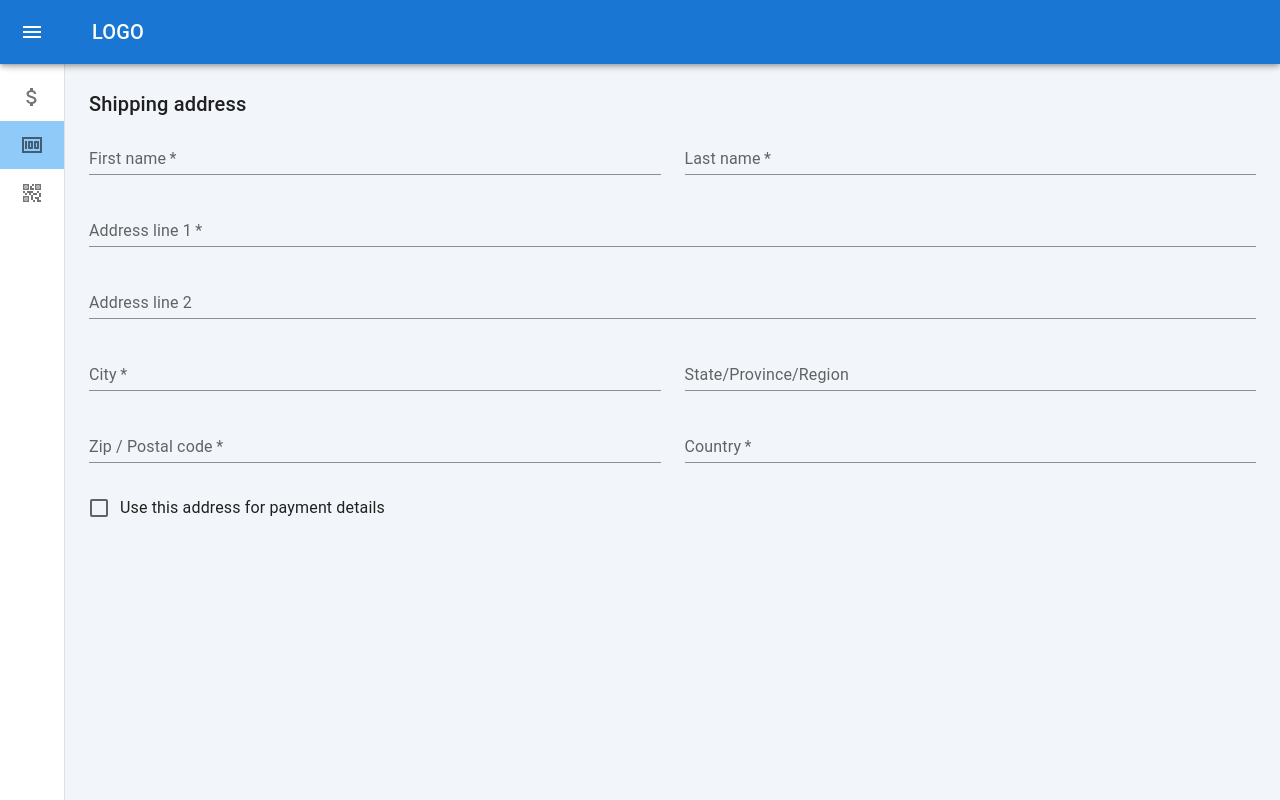
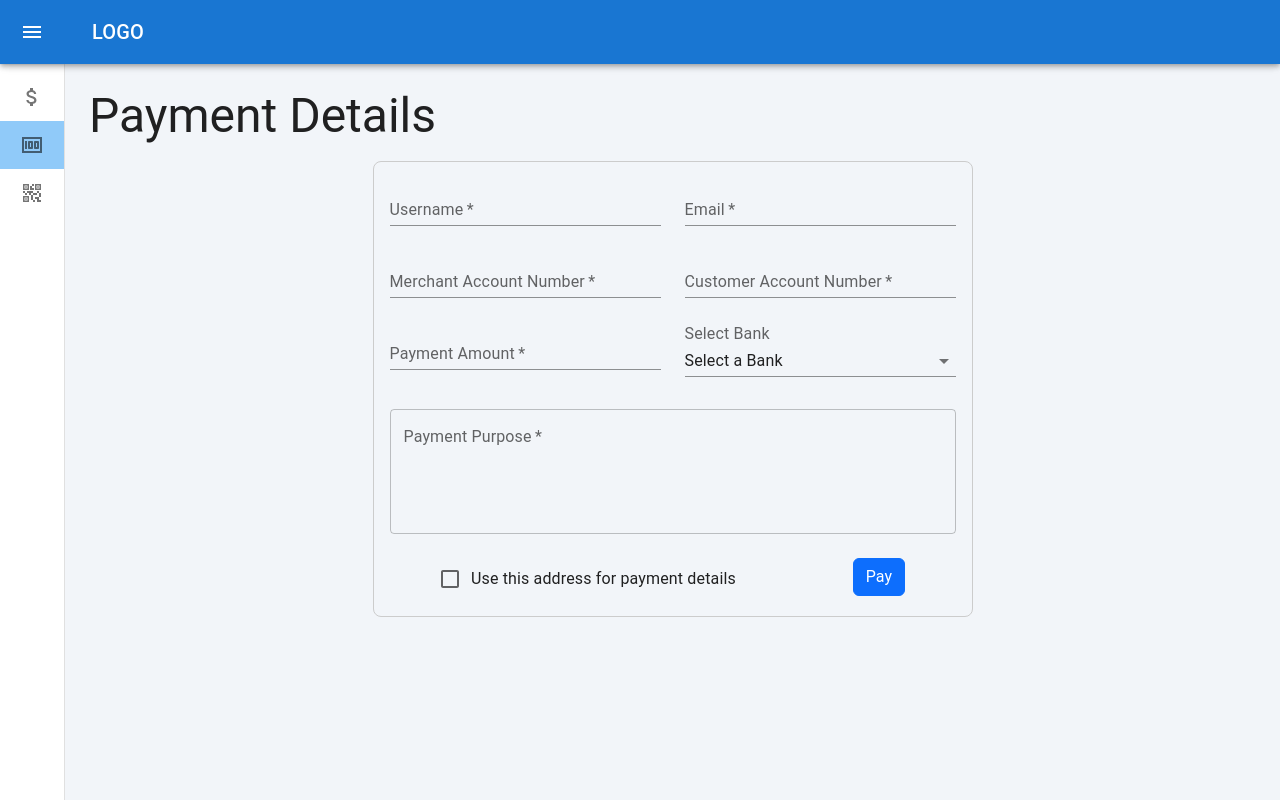
Before and after one commit to ibaddKhan/procom, a React (Vite) app in the folder reactApp/: page /customer/instantpayment in a window 1280 px wide. Built offline with nearby package versions, Linux system fonts and the light colour scheme.

Commit message:
instant payment form done

```diff
--- a/reactApp/package.json
+++ b/reactApp/package.json
@@ -24,7 +24,9 @@
     "react-dom": "^18.2.0",
     "react-router-dom": "^6.22.2",
     "router": "^1.3.8",
-    "styled-components": "^6.1.8"
+    "styled-components": "^6.1.8",
+    "sweetalert2": "^11.10.6",
+    "yup": "^1.4.0"
   },
   "devDependencies": {
     "@types/react": "^18.2.56",
--- a/reactApp/src/components/customers/paymentForm.jsx
+++ b/reactApp/src/components/customers/paymentForm.jsx
@@ -1,109 +1,197 @@
 import * as React from 'react';
+import { useFormik } from 'formik';
+import * as yup from 'yup';
 import Grid from '@mui/material/Grid';
 import Typography from '@mui/material/Typography';
 import TextField from '@mui/material/TextField';
 import FormControlLabel from '@mui/material/FormControlLabel';
 import Checkbox from '@mui/material/Checkbox';
+import MenuItem from '@mui/material/MenuItem';
+import Select from '@mui/material/Select';
+import InputLabel from '@mui/material/InputLabel';
+import TextareaAutosize from '@mui/material/TextareaAutosize';
+import Swal from 'sweetalert2';
+import 'sweetalert2/dist/sweetalert2.min.css';
+import { Button } from 'react-bootstrap';
+
+const validationSchema = yup.object({
+    username: yup.string().required('Username is required'),
+    email: yup.string().email('Invalid email address').required('Email is required'),
+    merchantAccountNo: yup.string().required('Merchant account number is required'),
+    customerAccountNo: yup.string().required('Customer account number is required'),
+    paymentAmount: yup.number().required('Payment amount is required'),
+    bank: yup.string().required('Select a bank'),
+    paymentPurpose: yup.string().required('Payment purpose is required'),
+});
 
 export default function InstantPaymentForm() {
+    const formik = useFormik({
+        initialValues: {
+            username: '',
+            email: '',
+            merchantAccountNo: '',
+            customerAccountNo: '',
+            paymentAmount: '',
+            bank: '',
+            paymentPurpose: '',
+            saveAddress: false,
+        },
+        validationSchema: validationSchema,
+        onSubmit: async (values) => {
+            console.log('Form submitted with values:', values);
+
+            await Swal.fire({
+                position: "center",
+                icon: "success",
+                title: "Success",
+                showConfirmButton: false,
+                timer: 1500
+            });
+        },
+    });
+
     return (
         <React.Fragment>
-            <Typography variant="h6" gutterBottom>
-                Shipping address
+            <Typography variant="h3" className='font-weight-bold' gutterBottom>
+                Payment Details
             </Typography>
+            <form
+                onSubmit={(e) => {
+                    e.preventDefault();
+                    formik.handleSubmit();
+                }}
+                style={{ maxWidth: '600px', margin: 'auto', border: '1px solid #ccc', padding: '16px', borderRadius: '8px' }}
+            >
                 <Grid container spacing={3}>
                     <Grid item xs={12} sm={6}>
                         <TextField
                             required
-                        id="firstName"
-                        name="firstName"
-                        label="First name"
+                            id="username"
+                            name="username"
+                            label="Username"
                             fullWidth
-                        autoComplete="given-name"
                             variant="standard"
+                            value={formik.values.username}
+                            onChange={formik.handleChange}
+                            error={formik.touched.username && Boolean(formik.errors.username)}
+                            helperText={formik.touched.username && formik.errors.username}
                         />
                     </Grid>
+
                     <Grid item xs={12} sm={6}>
                         <TextField
                             required
-                        id="lastName"
-                        name="lastName"
-                        label="Last name"
+                            id="email"
+                            name="email"
+                            label="Email"
                             fullWidth
-                        autoComplete="family-name"
                             variant="standard"
+                            value={formik.values.email}
+                            onChange={formik.handleChange}
+                            error={formik.touched.email && Boolean(formik.errors.email)}
+                            helperText={formik.touched.email && formik.errors.email}
                         />
+                    </Grid>
+
+                    <Grid item xs={12} sm={6}>
+                        <TextField
+                            required
+                            id="merchantAccountNo"
+                            name="merchantAccountNo"
+                            label="Merchant Account Number"
+                            fullWidth
+                            variant="standard"
+                            value={formik.values.merchantAccountNo}
+                            onChange={formik.handleChange}
+                            error={formik.touched.merchantAccountNo && Boolean(formik.errors.merchantAccountNo)}
+                            helperText={formik.touched.merchantAccountNo && formik.errors.merchantAccountNo}
+                        />
+                    </Grid>
+
+                    <Grid item xs={12} sm={6}>
+                        <TextField
+                            required
+                            id="customerAccountNo"
+                            name="customerAccountNo"
+                            label="Customer Account Number"
+                            fullWidth
+                            variant="standard"
+                            value={formik.values.customerAccountNo}
+                            onChange={formik.handleChange}
+                            error={formik.touched.customerAccountNo && Boolean(formik.errors.customerAccountNo)}
+                            helperText={formik.touched.customerAccountNo && formik.errors.customerAccountNo}
+                        />
+                    </Grid>
+
+                    <Grid item xs={12} sm={6}>
+                        <TextField
+                            required
+                            id="paymentAmount"
+                            name="paymentAmount"
+                            label="Payment Amount"
+                            fullWidth
+                            type="number"
+                            variant="standard"
+                            value={formik.values.paymentAmount}
+                            onChange={formik.handleChange}
+                            error={formik.touched.paymentAmount && Boolean(formik.errors.paymentAmount)}
+                            helperText={formik.touched.paymentAmount && formik.errors.paymentAmount}
+                        />
+                    </Grid>
+
+                    <Grid item xs={12} sm={6}>
+                        <InputLabel id="bank-label">Select Bank</InputLabel>
+                        <Select
+                            labelId="bank-label"
+                            id="bank"
+                            name="bank"
+                            value={formik.values.bank}
+                            onChange={formik.handleChange}
+                            fullWidth
+                            variant="standard"
+                            displayEmpty
+                            error={formik.touched.bank && Boolean(formik.errors.bank)}
+                        >
+                            <MenuItem value="" disabled>Select a Bank</MenuItem>
+                            <MenuItem value="alHabib">Bank Al Habib</MenuItem>
+                        </Select>
                     </Grid>
                     <Grid item xs={12}>
                         <TextField
                             required
-                        id="address1"
-                        name="address1"
-                        label="Address line 1"
+                            id="paymentPurpose"
+                            name="paymentPurpose"
+                            label="Payment Purpose"
                             fullWidth
-                        autoComplete="shipping address-line1"
-                        variant="standard"
+                            multiline
+                            rows={4}
+                            variant="outlined"
+                            style={{
+                                marginTop: '8px',
+                            }}
+                            value={formik.values.paymentPurpose}
+                            onChange={formik.handleChange}
+                            error={formik.touched.paymentPurpose && Boolean(formik.errors.paymentPurpose)}
+                            helperText={formik.touched.paymentPurpose && formik.errors.paymentPurpose}
                         />
                     </Grid>
                     <Grid item xs={12}>
-                    <TextField
-                        id="address2"
-                        name="address2"
-                        label="Address line 2"
-                        fullWidth
-                        autoComplete="shipping address-line2"
-                        variant="standard"
-                    />
-                </Grid>
-                <Grid item xs={12} sm={6}>
-                    <TextField
-                        required
-                        id="city"
-                        name="city"
-                        label="City"
-                        fullWidth
-                        autoComplete="shipping address-level2"
-                        variant="standard"
-                    />
-                </Grid>
-                <Grid item xs={12} sm={6}>
-                    <TextField
-                        id="state"
-                        name="state"
-                        label="State/Province/Region"
-                        fullWidth
-                        variant="standard"
-                    />
-                </Grid>
-                <Grid item xs={12} sm={6}>
-                    <TextField
-                        required
-                        id="zip"
-                        name="zip"
-                        label="Zip / Postal code"
-                        fullWidth
-                        autoComplete="shipping postal-code"
-                        variant="standard"
-                    />
-                </Grid>
-                <Grid item xs={12} sm={6}>
-                    <TextField
-                        required
-                        id="country"
-                        name="country"
-                        label="Country"
-                        fullWidth
-                        autoComplete="shipping country"
-                        variant="standard"
-                    />
-                </Grid>
-                <Grid item xs={12}>
+                        <Grid container justifyContent="space-around">
+                            <Grid item>
                                 <FormControlLabel
-                        control={<Checkbox color="secondary" name="saveAddress" value="yes" />}
+                                    control={<Checkbox color="secondary" name="saveAddress" checked={formik.values.saveAddress} onChange={formik.handleChange} />}
                                     label="Use this address for payment details"
                                 />
                             </Grid>
+                            <Grid item>
+                                <Button className="btn btn-primary" variant="contained" type="submit">
+                                    Pay
+                                </Button>
                             </Grid>
+                        </Grid>
+                    </Grid>
+                </Grid>
+            </form>
         </React.Fragment>
     );
 }
--- a/reactApp/src/routes/Routing.jsx
+++ b/reactApp/src/routes/Routing.jsx
@@ -20,6 +20,8 @@ const Routing = () => {
       <Routes>
         <Route path="login" element={<Login />} />
         <Route path="register" element={<Register />} />
+
+        {/* //Routing for Customer Dashboard */}
         <Route path="customer" element={<Customer />}>
           <Route path="payment" element={<Payment />} />
           <Route path="transactionDetails" element={<ViewFullTrans />} />
@@ -28,6 +30,7 @@ const Routing = () => {
           <Route index element={<Payment />} />
         </Route>
 
+        {/* //Routing for Merchent Dashboard */}
         <Route path="merchant" element={<Marchent />}>
           <Route path="dashboard" element={<Dashboard />} />
           <Route path="customers" element={<Customers />} />
```
Also changed, not shown: 1 other file (tests, documents, lock files or other folders). Lines whose indentation alone changed are shown as unchanged.
